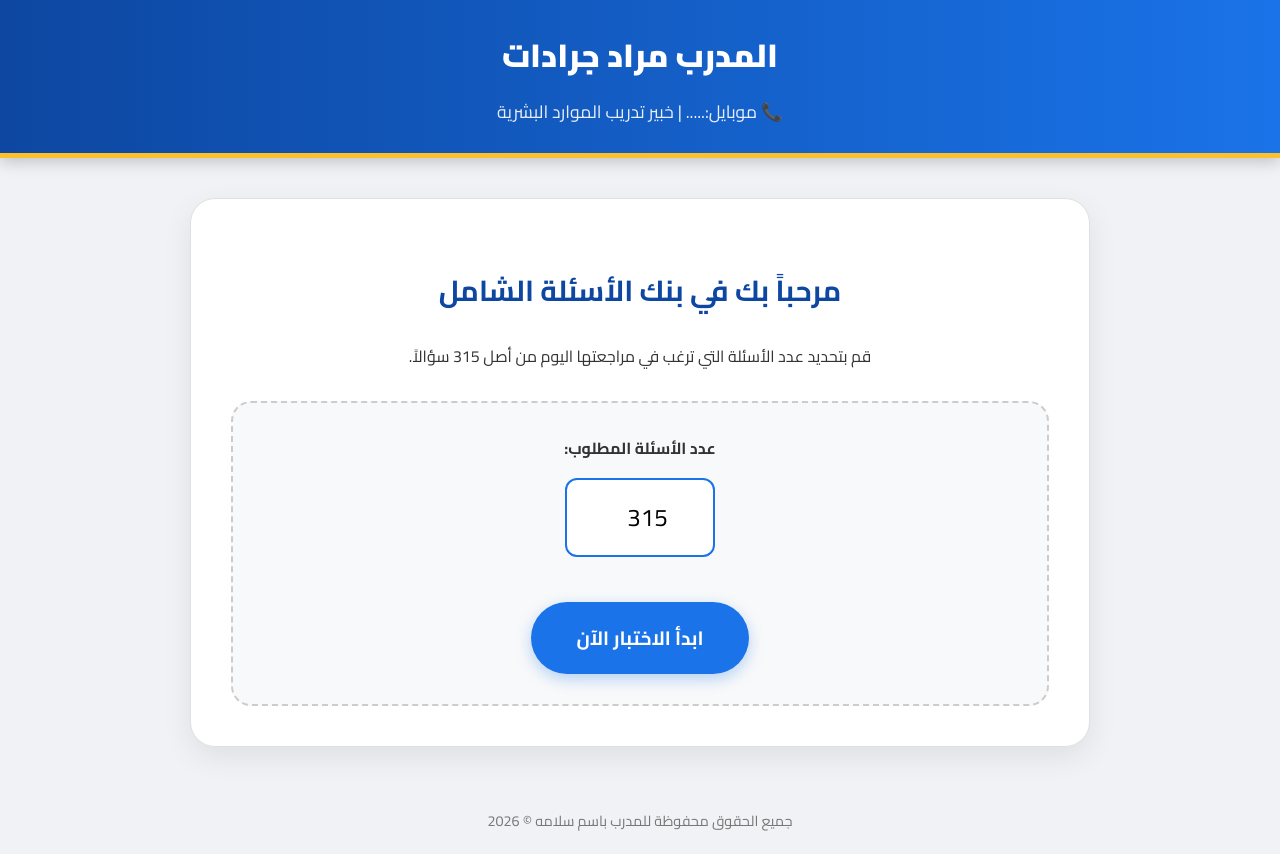
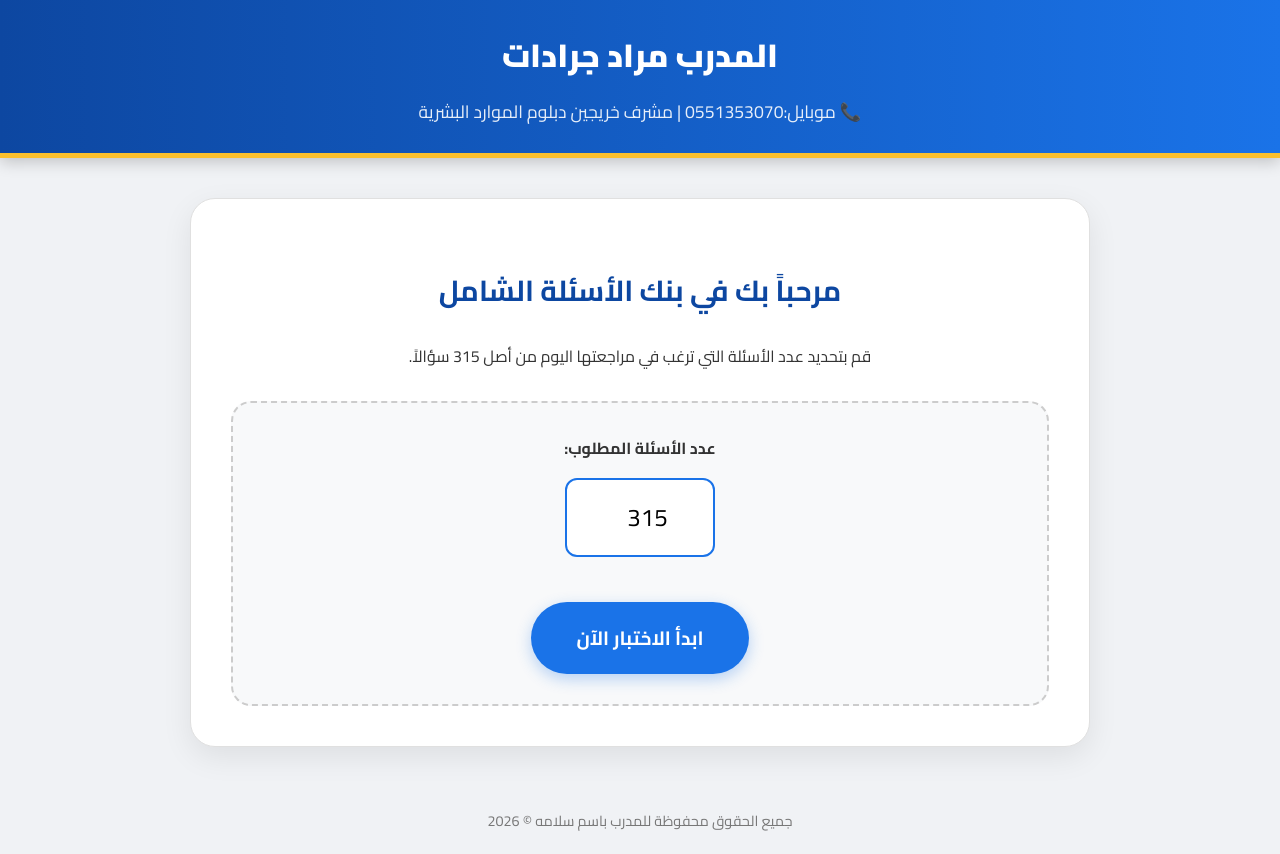
Before and after one commit to bsalameh85/Murad, a plain HTML site: page index.html in a window 1280 px wide. Drawn offline with Linux system fonts and the light colour scheme.

Commit message:
Update index.html

```diff
--- a/index.html
+++ b/index.html
@@ -159,7 +159,7 @@
 
 <header>
     <h1>المدرب مراد جرادات </h1>
-    <div class="contact-info">📞 موبايل:..... | خبير تدريب الموارد البشرية</div>
+    <div class="contact-info">📞 موبايل:0551353070 | مشرف خريجين دبلوم الموارد البشرية</div>
 </header>
 
 <div class="container">
```
